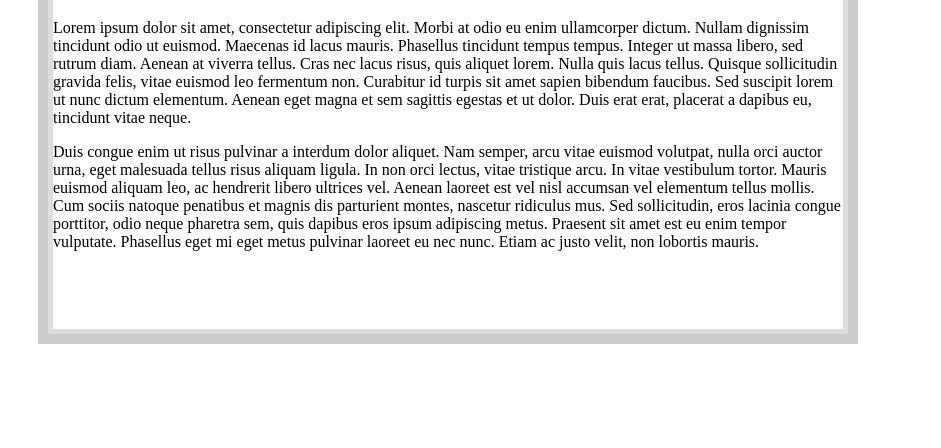
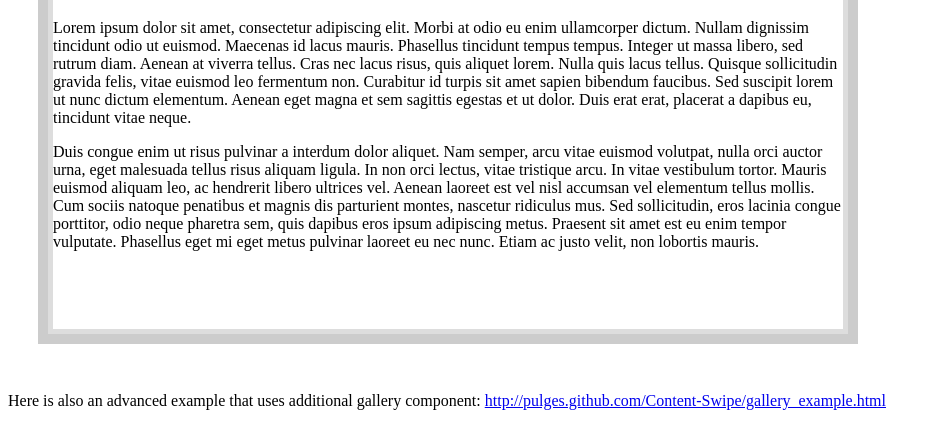
Before and after one commit to pulges/Content-Swipe, a plain HTML site: page index.html in a window 1280 px wide. Shown: the part 106-554 px from the top of the page, without its empty margins (0-941 px from the left). Drawn offline with nearby package versions, Linux system fonts and the light colour scheme.

Commit message:
Add gallery link

```diff
--- a/index.html
+++ b/index.html
@@ -57,5 +57,10 @@
     mybox.bind_events();
     mybox.center_to_index(0);
   </script>
+
+
+  <br/>
+  Here is also an advanced example that uses additional gallery component:
+  <a href="http://pulges.github.com/Content-Swipe/gallery_example.html">http://pulges.github.com/Content-Swipe/gallery_example.html</a>
 </body>
 </html>
```
